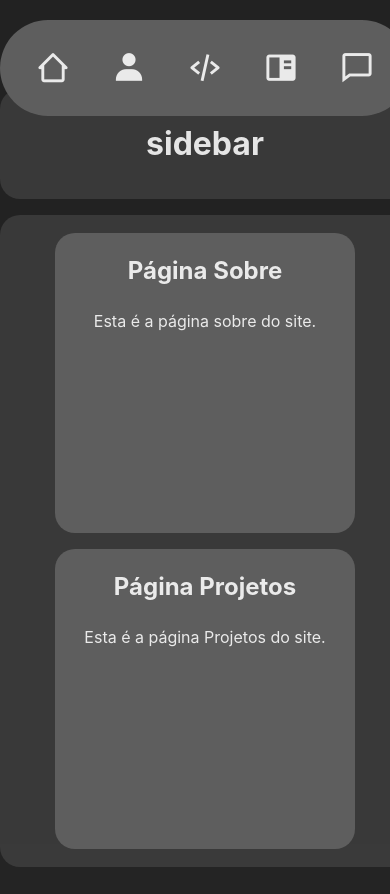
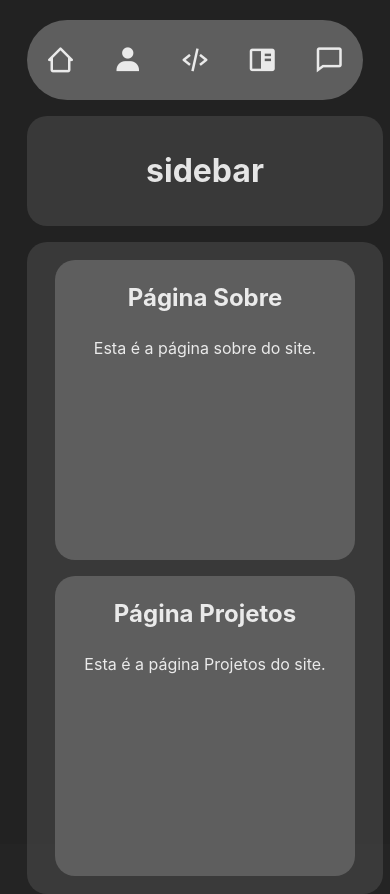
Before and after one commit to Roj10/Portif-lio-proficional, a React (Vite) app in the folder portifolio proficional/: page / in a window 390 px wide. Before the commit the page ends 867 px from the top, so only its background shows below. Built offline with nearby package versions, Linux system fonts and the light colour scheme.

Commit message:
ajuste na resposividade 2 (com ajudante)

```diff
--- a/portifolio proficional/src/App.css
+++ b/portifolio proficional/src/App.css
@@ -95,28 +95,61 @@ i:hover {
 
 @media (max-width: 1024px) {
     .container {
+        display: grid;
         grid-template-columns: 1fr 4fr;
         grid-template-areas:
             "nav box"
             "nav box"
             "sidebar box";
+        gap: 1rem;
+        width: 100%;
+        padding-top: 70px; /* Para evitar sobreposição com a nav fixa */
     }
 
     .nav {
-        flex-direction: row;
-                min-width: 100%;
-                margin: 0rem 0rem 0rem 0rem;
-                max-width: 768px;
-                position: sticky;
-                top: 20px;
-                background-color: rgb(94, 94, 94);
+        position: fixed;
+        top: 0;
+        left: 0;
+        width: 100%;
+        height: 60px; /* Definir altura fixa */
+        background-color: rgb(94, 94, 94);
+        display: flex;
+        justify-content: space-around;
+        align-items: center;
+        z-index: 1000;
+        padding: 10px 0;
+    }
+
+    .nav i {
+        font-size: 30px;
+        width: 50px;
+        height: 50px;
+        text-align: center;
+        line-height: 50px; /* Centraliza ícone */
+        transition: 0.3s;
+    }
+
+    .nav i:hover {
+        background-color: rgba(255, 255, 255, 0.2);
+        transform: scale(1.1);
     }
 
     .sidebar {
-        min-width: 100%;
-        max-width: 768px;
+        width: 100%;
+        max-width: 100%;
+        padding: 10px;
+    }
+
+    .box {
+        width: 100%;
+        padding: 10px;
+        display: flex;
+        flex-wrap: wrap;
+        justify-content: center;
+        align-items: center;
     }
 }
+
 
 @media (max-width: 768px) {
     .container {
```
